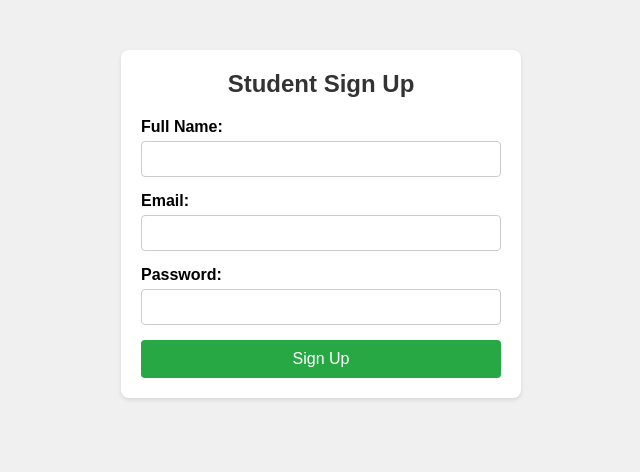
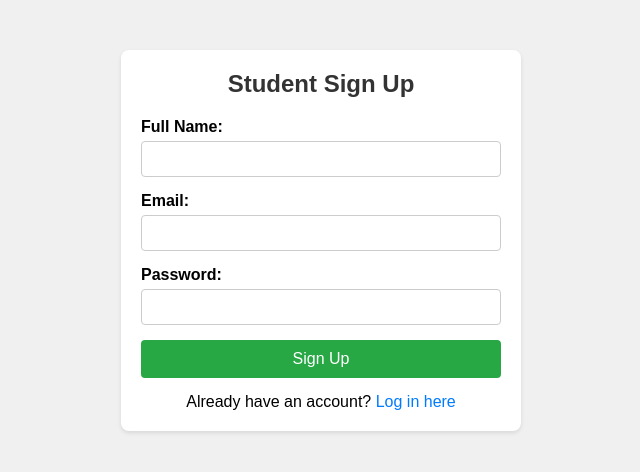
Before and after one commit to imakashp/career-guidance, a React (Vite) app: page /signup in a window 1280 px wide. Shown: the top 472 px of the page, without its empty margins (319-959 px from the left). Built offline with nearby package versions, Linux system fonts and the light colour scheme.

Commit message:
Update Sign Up Page to handle email-already-in-use error

```diff
--- a/src/components/SignUp.css
+++ b/src/components/SignUp.css
@@ -56,3 +56,16 @@
   color: green;
   margin-bottom: 15px;
 }
+
+.signup-container p {
+  margin-top: 15px;
+}
+
+.signup-container a {
+  color: #007bff;
+  text-decoration: none;
+}
+
+.signup-container a:hover {
+  text-decoration: underline;
+}
--- a/src/components/SignUp.jsx
+++ b/src/components/SignUp.jsx
@@ -3,6 +3,7 @@
 import { doc, setDoc } from 'firebase/firestore';
 import { auth, db } from '../firebase';
 import './SignUp.css';
+import { Link } from 'react-router-dom';
 
 function SignUp() {
   const [email, setEmail] = useState('');
@@ -79,6 +80,9 @@
         {success && <p className="success">{success}</p>}
         <button type="submit">Sign Up</button>
       </form>
+      <p>
+        Already have an account? <Link to="/login">Log in here</Link>
+      </p>
     </div>
   );
 }
```
